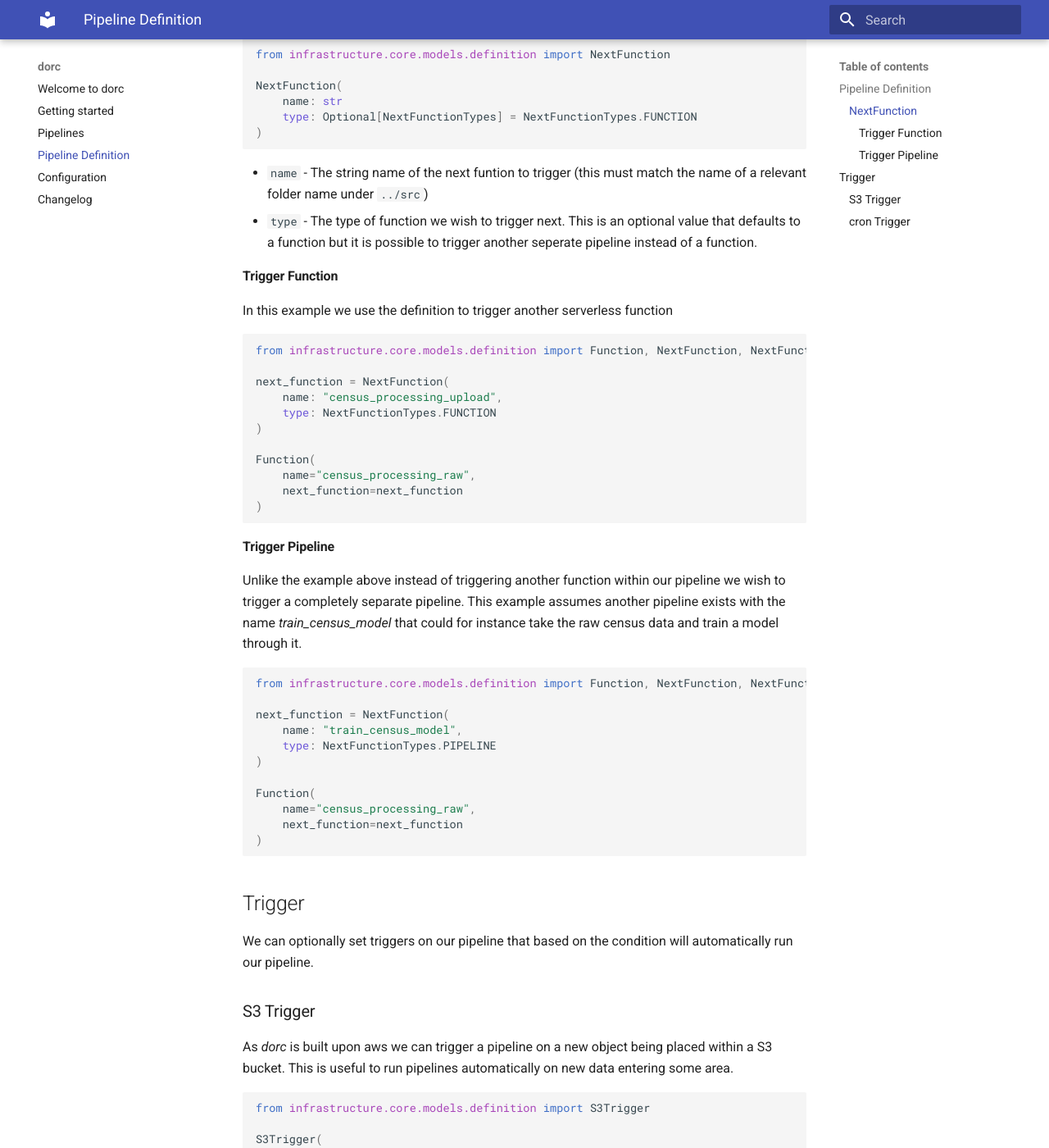
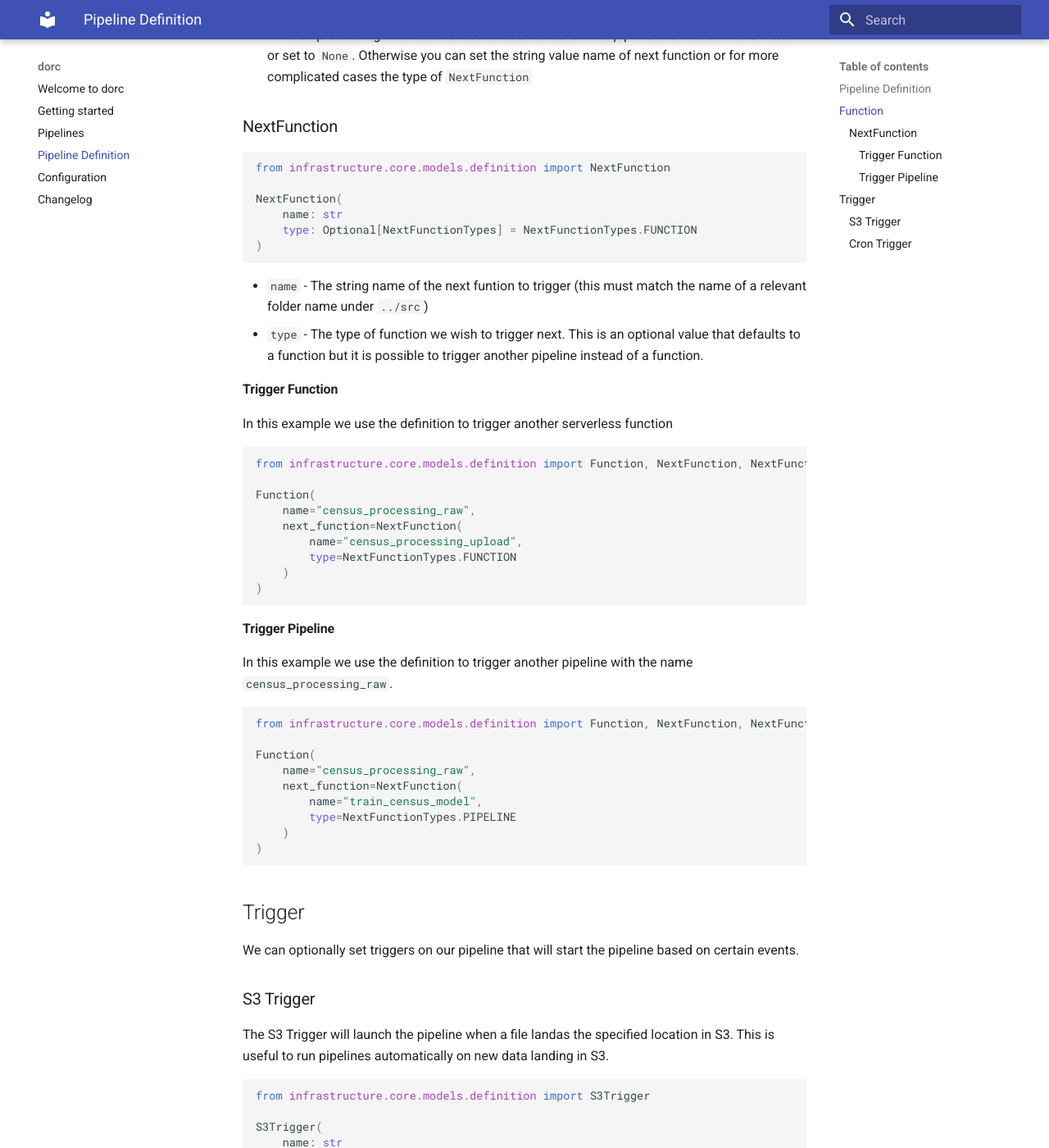
Before and after one commit to no10ds/dorc, an MkDocs documentation site: the page built from docs/pipeline_definition.md, in a window 1280 px wide and 1400 px high, scrolled down 1053 px. Shown: the whole window at 82% size. Built offline with MkDocs 1.6.1 and Material for MkDocs 9.7.7, drawn with Linux system fonts in a browser that asks for light colours; some of the changed text lies outside the part shown.

Commit message:
edit docs

````diff
--- a/docs/pipeline_definition.md
+++ b/docs/pipeline_definition.md
@@ -1,4 +1,4 @@
-*dorc* exposes the ability to clearly define complex data pipelines in Python code. The pipeline definition model is defined as a Pydantic model and is passed into the create pipeline instance.
+The PipelineDefinition class allows you to configure your pipelines in Python code. It is passed into the create pipeline instance to create your pipeline.
 
 ## Pipeline Definition
 
@@ -12,10 +12,12 @@ PipelineDefinition(
     trigger: Optional[S3Trigger | CronTrigger]
 )
 
-* `file_path` - The releative path to the pipeline `__main__.py` file. It is advised to use the python `__file__` operator for this value
-* `description` - Optional description used to describe this pipeline
-* `functions` - List of pipeline `Function` that will define the structure
-* `trigger` - Optional aws trigger that can be used to start the pipeline, choice between a `S3Trigger` or `CronTrigger`
+```
+
+- `file_path` - The relative path to the pipeline `__main__.py` file. Set this to `__file__`.
+- `description` - Optional description used to describe this pipeline.
+- `functions` - A list of `Function` definitions that will define the content of the pipeline.
+- `trigger` - An optional AWS trigger to start the pipeline, can be one of an `S3Trigger` or `CronTrigger`.
 
 ## Function
 
@@ -45,7 +47,7 @@ NextFunction(
 ```
 
 * `name` - The string name of the next funtion to trigger (this must match the name of a relevant folder name under `../src`)
-* `type` - The type of function we wish to trigger next. This is an optional value that defaults to a function but it is possible to trigger another seperate pipeline instead of a function.
+* `type` - The type of function we wish to trigger next. This is an optional value that defaults to a function but it is possible to trigger another pipeline instead of a function.
 
 #### Trigger Function
 
@@ -54,42 +56,38 @@ In this example we use the definition to trigger another serverless function
 ```python
 from infrastructure.core.models.definition import Function, NextFunction, NextFunctionTypes
 
-next_function = NextFunction(
-    name: "census_processing_upload",
-    type: NextFunctionTypes.FUNCTION
-)
-
 Function(
     name="census_processing_raw",
-    next_function=next_function
+    next_function=NextFunction(
+        name="census_processing_upload",
+        type=NextFunctionTypes.FUNCTION
+    )
 )
 ```
 
 #### Trigger Pipeline
 
-Unlike the example above instead of triggering another function within our pipeline we wish to trigger a completely separate pipeline. This example assumes another pipeline exists with the name *train_census_model* that could for instance take the raw census data and train a model through it.
+In this example we use the definition to trigger another pipeline  with the name `census_processing_raw`.
 
 ```python
 from infrastructure.core.models.definition import Function, NextFunction, NextFunctionTypes
 
-next_function = NextFunction(
-    name: "train_census_model",
-    type: NextFunctionTypes.PIPELINE
-)
-
 Function(
     name="census_processing_raw",
-    next_function=next_function
+    next_function=NextFunction(
+        name="train_census_model",
+        type=NextFunctionTypes.PIPELINE
+    )
 )
 ```
 
 ## Trigger
 
-We can optionally set triggers on our pipeline that based on the condition will automatically run our pipeline.
+We can optionally set triggers on our pipeline that will start the pipeline based on certain events.
 
 ### S3 Trigger
 
-As *dorc* is built upon aws we can trigger a pipeline on a new object being placed within a S3 bucket. This is useful to run pipelines automatically on new data entering some area.
+The S3 Trigger will launch the pipeline when a file landas the specified location in S3. This is useful to run pipelines automatically on new data landing in S3.
 
 ```python
 from infrastructure.core.models.definition import S3Trigger
@@ -105,9 +103,9 @@ S3Trigger(
 * `bucket_name` - Name of the S3 bucket to create the trigger for
 * `key_prefix` - Path within the S3 bucket to filter for new files landing. If you wish to trigger the pipeline for every new file use the string `"/"`
 
-### cron Trigger
+### Cron Trigger
 
-You can periodically trigger your pipeline to run at defined times using a aws cron expression. This is useful if you are pulling data from a api and wish for it to be refreshed at some given cadence.
+The CronTrigger allows you to trigger the pipeline at defined times. This is useful if you are pulling data from an API and wish for it to be refreshed at a regular cadence.
 
 ```python
 from infrastructure.core.models.definition import CronTrigger
````
Also changed, not shown: docs/getting_started.md (+15 -13 lines), docs/index.md (+1 -11 lines).
